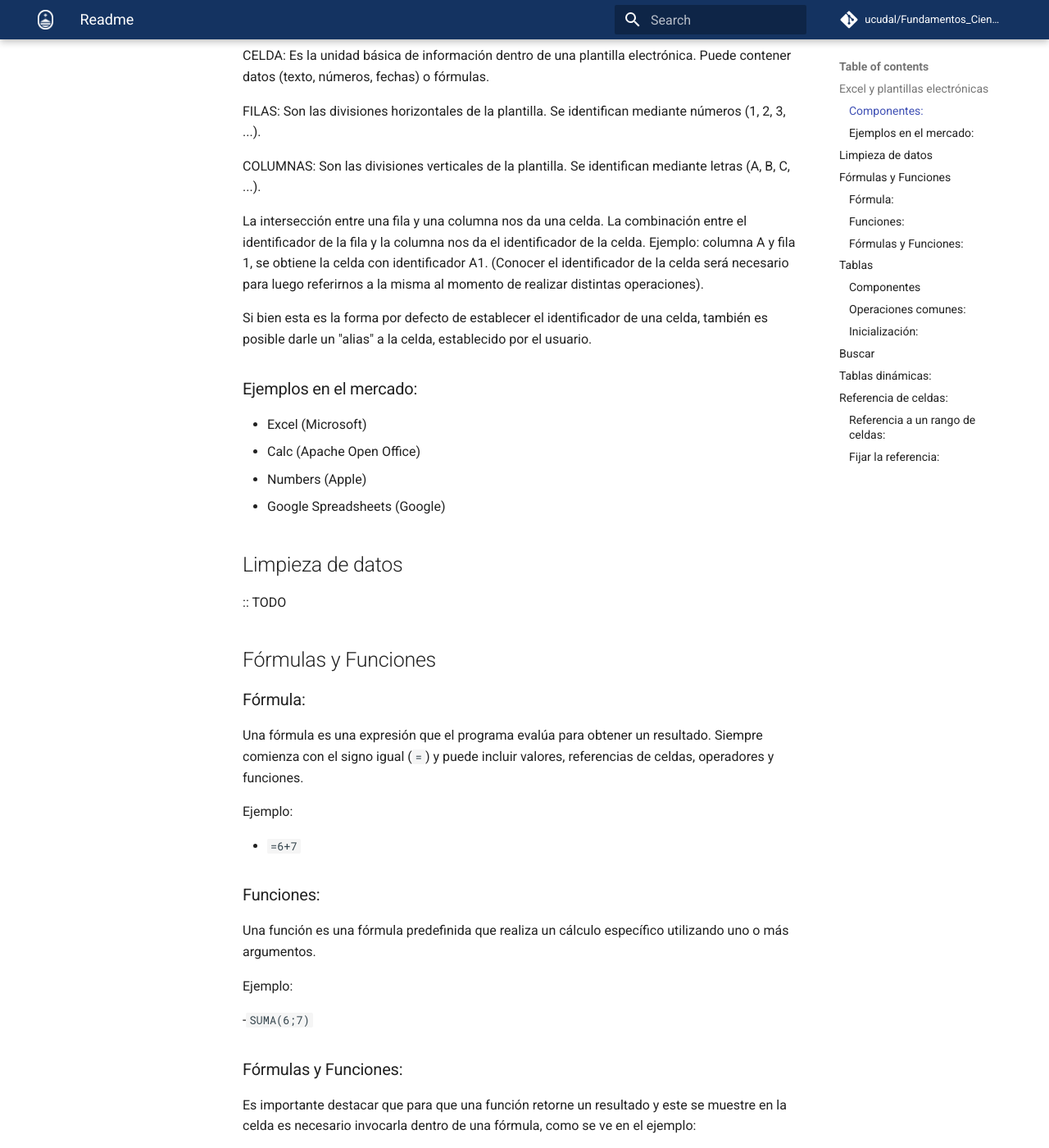
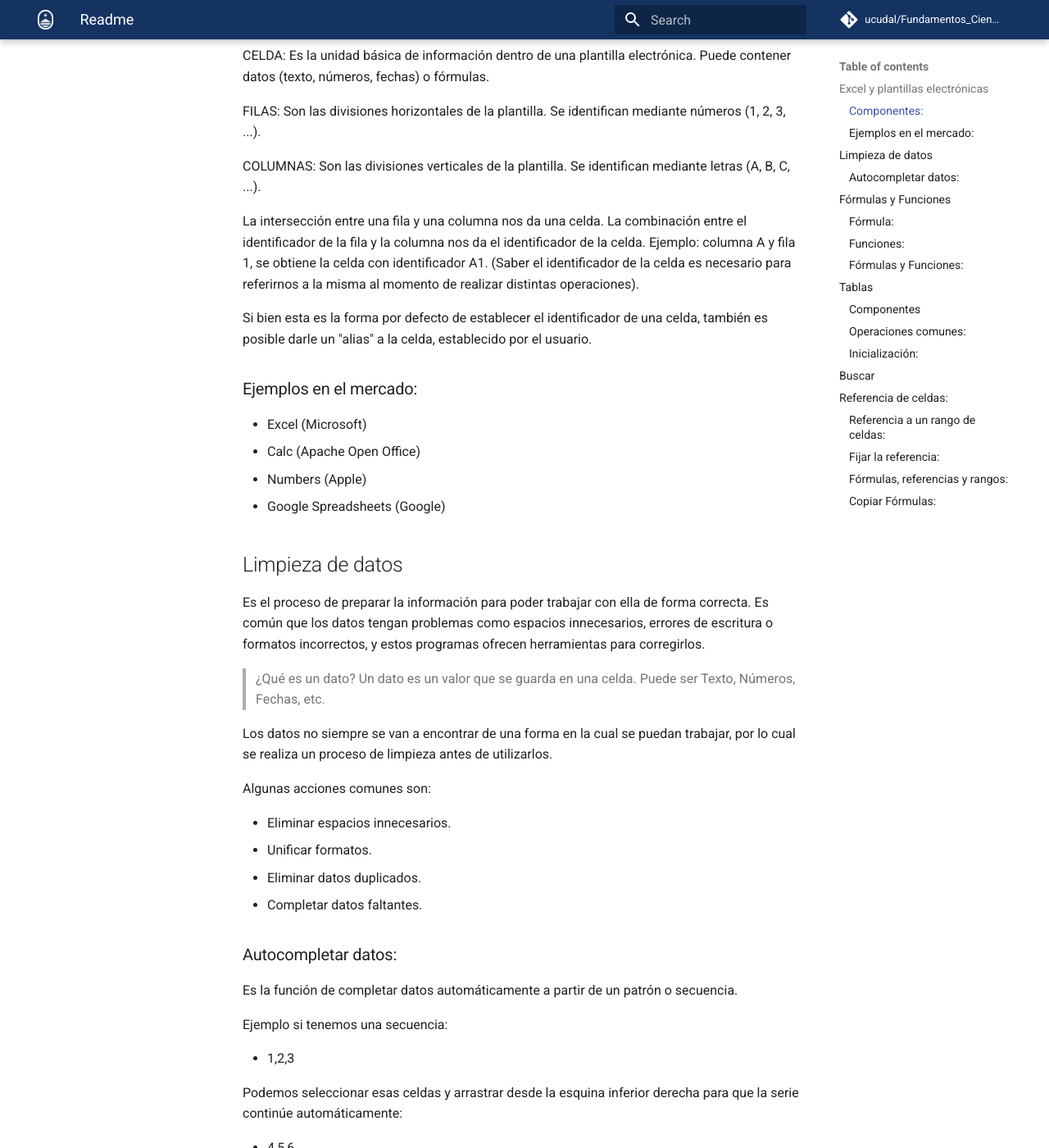
Before and after one commit to ucudal/Fundamentos_Ciencias_Computacion_Conceptos, an MkDocs documentation site: the page built from docs/unidad/3/excel/readme.md, in a window 1280 px wide and 1400 px high, scrolled down 332 px. Shown: the whole window at 82% size. Built offline with MkDocs 1.6.1 and Material for MkDocs 9.7.7, drawn with Linux system fonts in a browser that asks for light colours; comment, search, counter and statistics services are not loaded; some of the changed text lies outside the part shown.

Commit message:
finish excel doc merge candidate

```diff
--- a/docs/unidad/3/excel/readme.md
+++ b/docs/unidad/3/excel/readme.md
@@ -15,7 +15,7 @@ FILAS: Son las divisiones horizontales de la plantilla. Se identifican mediante
 
 COLUMNAS: Son las divisiones verticales de la plantilla. Se identifican mediante letras (A, B, C, ...).
 
-La intersección entre una fila y una columna nos da una celda. La combinación entre el identificador de la fila y la columna nos da el identificador de la celda. Ejemplo: columna A y fila 1, se obtiene la celda con identificador A1. (Conocer el identificador de la celda será necesario para luego referirnos a la misma al momento de realizar distintas operaciones).
+La intersección entre una fila y una columna nos da una celda. La combinación entre el identificador de la fila y la columna nos da el identificador de la celda. Ejemplo: columna A y fila 1, se obtiene la celda con identificador A1. (Saber el identificador de la celda es necesario para referirnos a la misma al momento de realizar distintas operaciones).
 
 Si bien esta es la forma por defecto de establecer el identificador de una celda, también es posible darle un "alias" a la celda, establecido por el usuario.
 
@@ -31,7 +31,33 @@ Si bien esta es la forma por defecto de establecer el identificador de una celda
 
 ## Limpieza de datos
 
-:: TODO
+Es el proceso de preparar la información para poder trabajar con ella de forma correcta. Es común que los datos tengan problemas como espacios innecesarios, errores de escritura o formatos incorrectos, y estos programas ofrecen herramientas para corregirlos.
+
+> ¿Qué es un dato?
+Un dato es un valor que se guarda en una celda. Puede ser Texto, Números, Fechas, etc.
+
+Los datos no siempre se van a encontrar de una forma en la cual se puedan trabajar, por lo cual se realiza un proceso de limpieza antes de utilizarlos.
+
+Algunas acciones comunes son:
+
+- Eliminar espacios innecesarios.
+- Unificar formatos.
+- Eliminar datos duplicados.
+- Completar datos faltantes.
+
+### Autocompletar datos:
+
+Es la función de completar datos automáticamente a partir de un patrón o secuencia.
+
+Ejemplo si tenemos una secuencia:
+
+- 1,2,3
+
+Podemos seleccionar esas celdas y arrastrar desde la esquina inferior derecha para que la serie continúe automáticamente:
+
+- 4,5,6
+
+Esta funcionalidad también es aplicable a otros tipos de datos como: Días, Meses, Fechas
 
 ## Fórmulas y Funciones
 
@@ -58,7 +84,7 @@ Es importante destacar que para que una función retorne un resultado y este se
 
 Ejemplo:
 
--`=SUMA(6;7)` (En donde = indica que la expresión es una fórmula y dentro de la fórmula se invoca la función SUMA con los parámetros 6 y 7)
+-`=SUMA(6;7)` (En donde = indica que la expresión es una fórmula y dentro de la fórmula se invoca la función SUMA con los parámetros 6 y 7). Es lo mismo a escribir `=6+7`.
 
 
 ## Tablas
@@ -122,13 +148,11 @@ Si queremos obtener el precio del código 2:
 
 Retorna 200
 
-## Tablas dinámicas:
-
-Una tabla dinámica es una herramienta de Excel que permite resumir, analizar y explorar grandes volúmenes de datos de forma interactiva, sin modificar los datos originales.
+Existen variantes más utilizadas como BUSCARV y BUSCARX.
 
 ## Referencia de celdas:
 
-Las referencias permiten utilizar el valor de una celda dentro de otra, principalmente en la construcción de fórmulas. En lugar de trabajar con valores fijos, se trabaja con direcciones de celdas, lo que permite que los resultados se actualicen automáticamente cuando cambian los datos.
+Las referencias permiten utilizar el valor de una celda dentro de otra, principalmente en las fórmulas. En lugar de trabajar con valores fijos, se trabaja con direcciones de celdas, lo que permite que los resultados se actualicen automáticamente cuando cambian los datos.
 
 Para referenciar una celda basta con agregar en la celda a referir la siguiente sintaxis `=REFERENCIA_CELDA`; en caso de hacerlo dentro de una fórmula, basta con agregar solo la referencia. Ejemplo: `=REFERENCIA_CELDA_A +REFERENCIA_CELDA_B`
 
@@ -163,7 +187,29 @@ Ejemplos:
 
 Esto es útil cuando se copian fórmulas y se desea que ciertas referencias no cambien, como por ejemplo al trabajar con constantes o valores de referencia.
 
+### Fórmulas, referencias y rangos:
 
+Las fórmulas no solo permiten operar con valores individuales, sino también trabajar con conjuntos de datos completos mediante rangos de celdas.
 
+Ejemplos:
+
+`=SUMA(A1:A10)` → Suma todos los valores desde la celda A1 hasta la A10.
+`=PROMEDIO(A1:A10)` → Calcula el promedio de los valores en ese rango.
+
+### Copiar Fórmulas:
+
+El autocompletado, también funciona para las fórmulas. Cuando se copia una fórmula, se ajustan automáticamente las referencias de celdas según la nueva posición.
+
+Ejemplo:
+
+En la celda C1 tenemos la fórmula:
+
+`=A1 + B1`
+
+Al copiarla hacia abajo (por ejemplo, a la celda C2), la fórmula se transforma automáticamente en:
+
+`=A2 + B2`
+
+En algunos casos, puede ser necesario que ciertas referencias no cambien al copiar la fórmula. Para esto es necesario fijar la referencia (como se mencionó anteriormente).
 
 [🔙 Inicio de la unidad](../readme.md)
```
Also changed, not shown: other parts of docs/unidad/3/excel/readme.md (+1 -1 lines).
